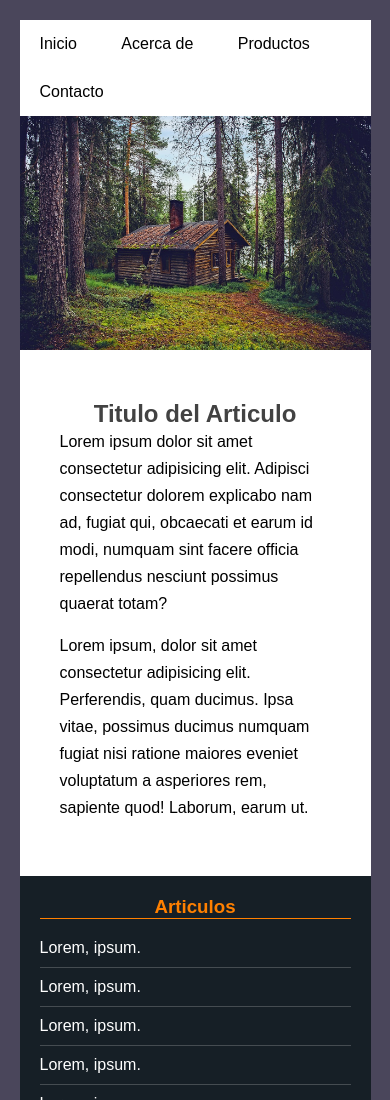
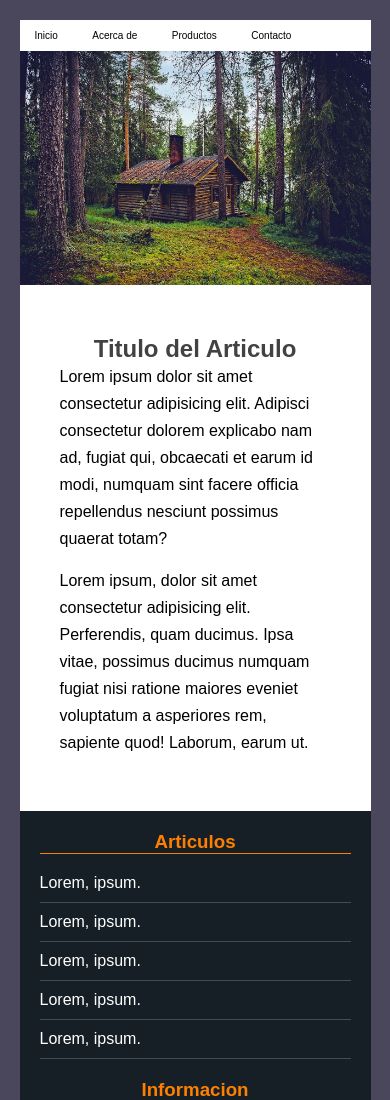
Before and after one commit to silvio438/bacgtu, a plain HTML site: page index.html in a window 390 px wide. Shown: the top 1100 px of the page. Drawn offline with Linux system fonts and the light colour scheme.

Commit message:
Add files via upload

```diff
--- a/loyaut.css
+++ b/loyaut.css
@@ -28,7 +28,7 @@ header{
 }
 
 header nav{
-    width: 100%;
+   width: 100%;
 }
 
 header nav ul{
@@ -167,6 +167,13 @@ footer:hover{
     footer{
         width: 100%;
     }
+
+    header nav ul li a{
+        padding: 10px 15px;
+        font-size: 10px;
+    }
+
+
 }
 
 
```
